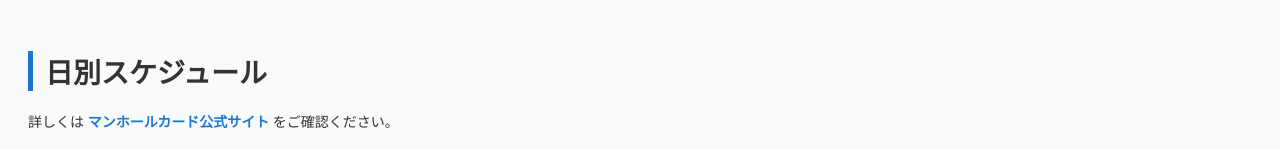
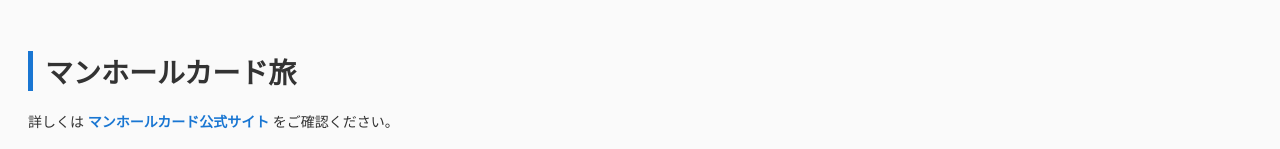
Before and after one commit to kinnuku/manholeTrip, a plain HTML site: page index.html in a window 1280 px wide. Shown: the top 149 px of the page. Drawn offline with Linux system fonts and the light colour scheme.

Commit message:
Update index.html

```diff
--- a/index.html
+++ b/index.html
@@ -60,7 +60,7 @@
 </head>
 <body>
 
-<h2>日別スケジュール</h2>
+<h2>マンホールカード旅</h2>
 
 <div class="mhcard-link-note">
   詳しくは <a href="https://www.gk-p.jp/mhcard/" target="_blank">マンホールカード公式サイト</a> をご確認ください。
```
